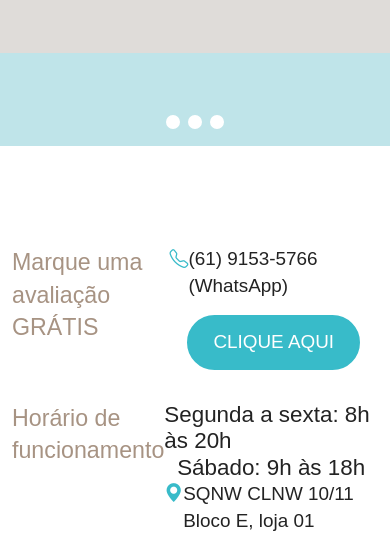
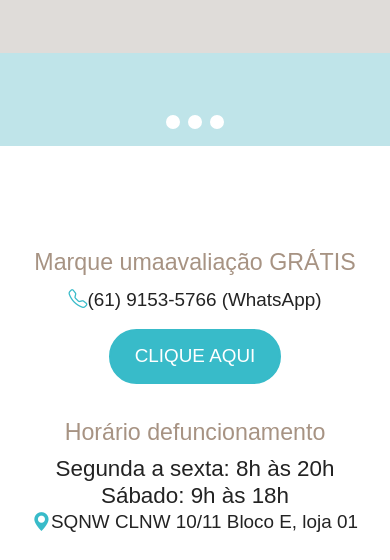
Before and after one commit to samsoaress/majo-site, a website: page index.html in a window 390 px wide. Shown: the part 6170-6730 px from the top of the page. Drawn offline with nearby package versions, Linux system fonts and the light colour scheme; a web font is replaced by a local one.

Commit message:
Gitacora saved 1 changed files

```diff
--- a/assets/default/style.css
+++ b/assets/default/style.css
@@ -432,7 +432,7 @@ body {
     display: block;
   }
 
-  .avaliacao-gratis ul li, .avaliacao-gratis {
+  .avaliacao-gratis ul li, .avaliacao-gratis h5{
     display: flex;
     justify-content: center;
   }
```
